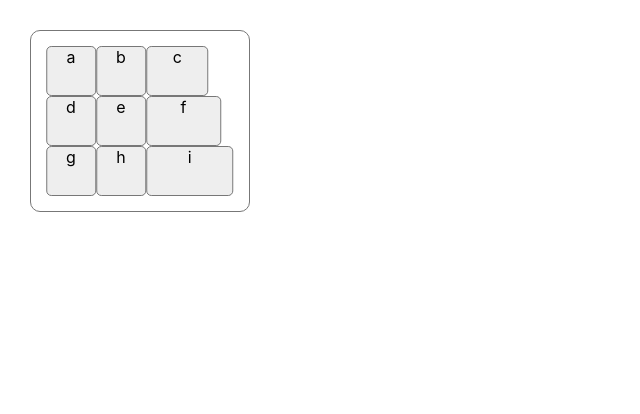
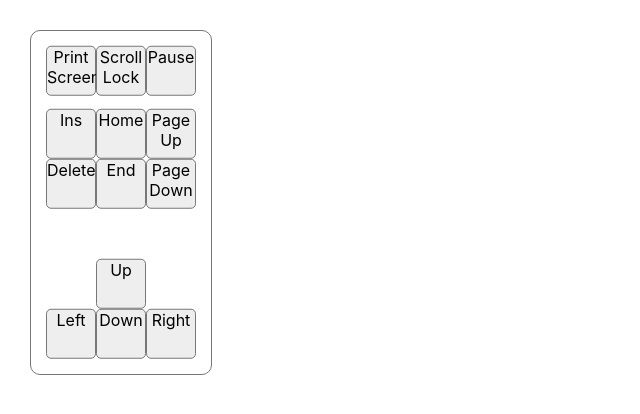
Before and after one commit to SinjinJang/mechanical-keyboard-layout-editor, a React (Create React App) app: page / in a window 1280 px wide. Shown: the top 414 px of the page, without its empty margins (0-640 px from the left). Built offline with nearby package versions, Linux system fonts and the light colour scheme.

Commit message:
KeySwitch 목록을 state에 저장된 값에서 가져와 그리도록 변경

```diff
--- a/src/App.js
+++ b/src/App.js
@@ -26,9 +26,27 @@ class KeyPlate extends React.Component {
     super(props);
 
     this.state = {
-      width: 2+1.75,  // TODO: 가장 오른쪽 키의 x + w 계산
-      height: 2+1,  // TODO: 가장 아래쪽 키의 y + h 계산
-      layout: []
+      width: 2 + 1,  // TODO: 가장 오른쪽 키의 x + w 계산
+      height: 5.25 + 1,  // TODO: 가장 아래쪽 키의 y + h 계산
+      layout: [
+        { 'key': 'Print Screen', 'x': 0, 'y': 0 },
+        { 'key': 'Scroll Lock', 'x': 1, 'y': 0 },
+        { 'key': 'Pause', 'x': 2, 'y': 0 },
+
+        { 'key': 'Ins', 'x': 0, 'y': 1.25 },
+        { 'key': 'Home', 'x': 1, 'y': 1.25 },
+        { 'key': 'Page Up', 'x': 2, 'y': 1.25 },
+
+        { 'key': 'Delete', 'x': 0, 'y': 2.25 },
+        { 'key': 'End', 'x': 1, 'y': 2.25 },
+        { 'key': 'Page Down', 'x': 2, 'y': 2.25 },
+
+        { 'key': 'Up', 'x': 1, 'y': 4.25 },
+
+        { 'key': 'Left', 'x': 0, 'y': 5.25 },
+        { 'key': 'Down', 'x': 1, 'y': 5.25 },
+        { 'key': 'Right', 'x': 2, 'y': 5.25 }
+      ]
     };
   }
 
@@ -46,18 +64,23 @@ class KeyPlate extends React.Component {
       width: (this.state.width * UNIT_1),
       height: (this.state.height * UNIT_1),
     };
+
+    // 키 스위치 구성
+    const keys = []
+    for (const val of this.state.layout) {
+      keys.push(
+        <KeySwitch
+          label={val.key}
+          x={val.x} y={val.y}
+          w='1' h='1'
+        />
+      )
+    }
+
     return (
       <div className="key-plate-outer" style={style}>
         <div className="key-plate-inner" style={styleInner}>
-          <KeySwitch label="a" x="0" y="0" w="1" h="1" />
-          <KeySwitch label="b" x="1" y="0" w="1" h="1" />
-          <KeySwitch label="c" x="2" y="0" w="1.25" h="1" />
-          <KeySwitch label="d" x="0" y="1" w="1" h="1" />
-          <KeySwitch label="e" x="1" y="1" w="1" h="1" />
-          <KeySwitch label="f" x="2" y="1" w="1.5" h="1" />
-          <KeySwitch label="g" x="0" y="2" w="1" h="1" />
-          <KeySwitch label="h" x="1" y="2" w="1" h="1" />
-          <KeySwitch label="i" x="2" y="2" w="1.75" h="1" />
+          {keys}
         </div>
       </div>
     )
```
